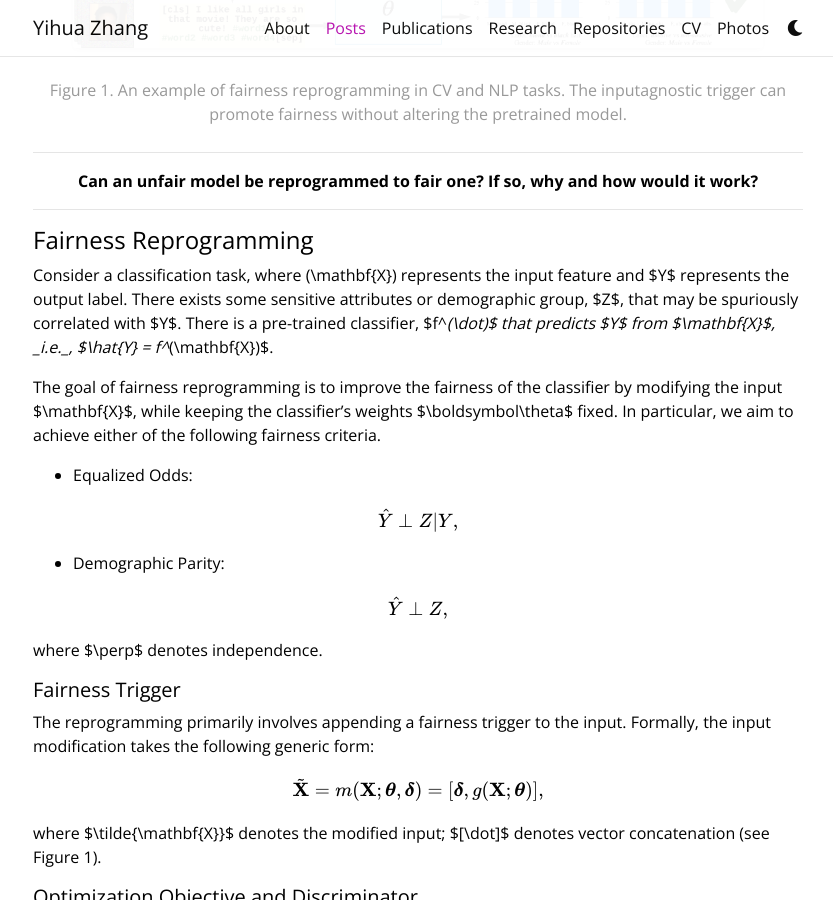
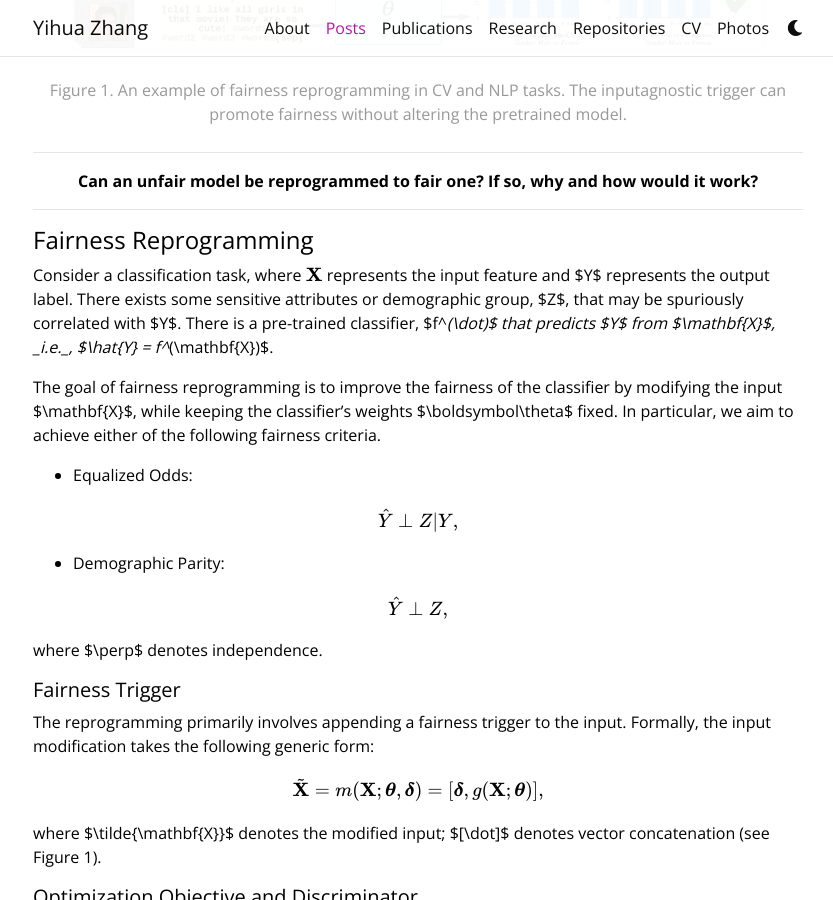
Before and after one commit to NormalUhr/yihua-zhang, a Jekyll site: the page built from _posts/2022-11-26-fairness-reprogramming-neurips22.md, in a window 1280 px wide and 900 px high, scrolled down 808 px. Shown: the whole window, without its empty margins (222-1055 px from the left). Built offline with Jekyll 4.4.1, drawn with Linux system fonts in a browser that asks for light colours; full-size pictures stand in for the smaller copies a plugin makes; comment, search, counter and statistics services are not loaded; a style sheet for code colours, icons or effects is not loaded; part of the change alters nothing that is shown.

```diff
--- a/_includes/scripts/mathjax.html
+++ b/_includes/scripts/mathjax.html
@@ -6,8 +6,18 @@
         tags: 'ams'
       }
     };
+
+    window.MathJax = {
+    tex: {
+      tags: 'ams'
+      inlineMath: [['$', '$'], ['\\(', '\\)']]
+    },
+    svg: {
+      fontCache: 'global'
+    }
+  };
   </script>
-  <script>
+  <!-- <script>
     MathJax = {
       tex: {
         inlineMath: [['$', '$']]
@@ -17,7 +27,7 @@
         fontCache: 'global'
       }
     };
-  </script>
+  </script> -->
   <script defer type="text/javascript" id="MathJax-script" src="https://cdn.jsdelivr.net/npm/mathjax@3/es5/tex-mml-chtml.js"></script>
   <script defer src="https://polyfill.io/v3/polyfill.min.js?features=es6"></script>
   {%- endif %}
--- a/_posts/2022-11-26-fairness-reprogramming-neurips22.md
+++ b/_posts/2022-11-26-fairness-reprogramming-neurips22.md
@@ -44,7 +44,7 @@ If so, why and how would it work?
 
 #### Fairness Reprogramming
 
-Consider a classification task, where \(\mathbf{X}\) represents the input feature and $Y$ represents the output label. There exists some sensitive attributes or demographic group, $Z$, that may be spuriously
+Consider a classification task, where \\(\mathbf{X}\\) represents the input feature and $Y$ represents the output label. There exists some sensitive attributes or demographic group, $Z$, that may be spuriously
 correlated with $Y$. There is a pre-trained classifier, $f^*(\dot)$ that predicts $Y$ from $\mathbf{X}$, _i.e._, $\hat{Y} = f^*(\mathbf{X})$.
 
 The goal of fairness reprogramming is to improve the fairness of the classifier by modifying the input $\mathbf{X}$, while keeping the classifier's weights $\boldsymbol\theta$ fixed. In particular, we aim to achieve either of the following fairness criteria.
```
